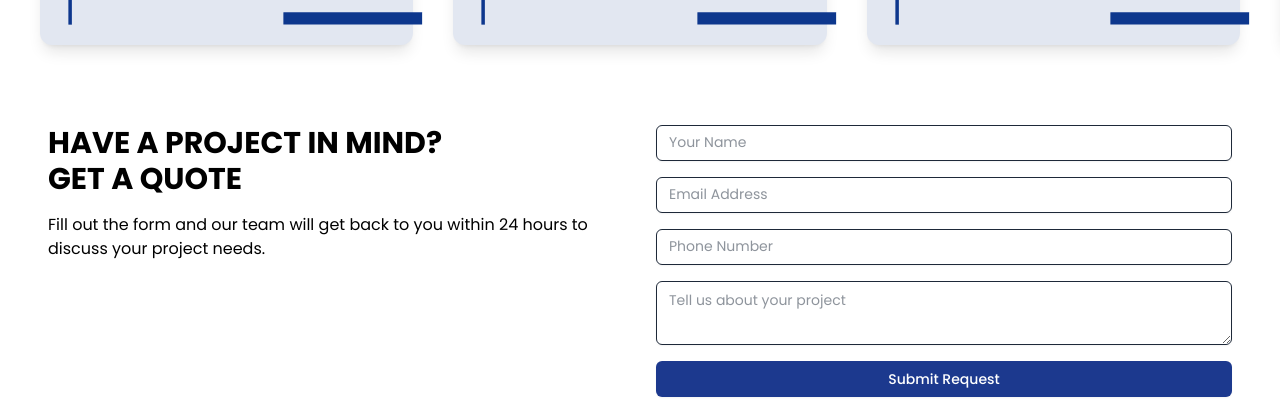
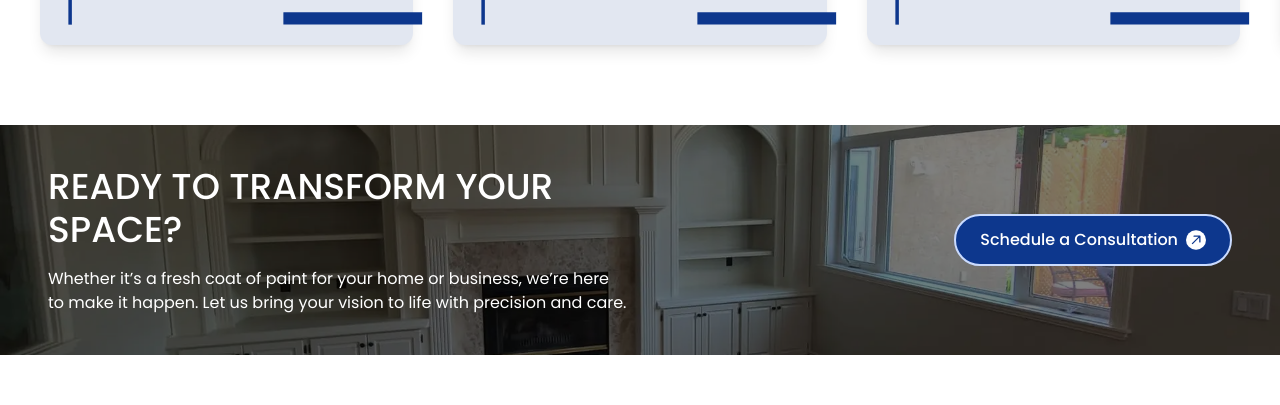
Before and after one commit to ditinus/albarta-painting-react19-website, a Next.js app: page / in a window 1280 px wide. Shown: the part 2240-2645 px from the top of the page. Built offline with nearby package versions, Linux system fonts and the light colour scheme.

Commit message:
Banner Section

```diff
--- a/app/page.tsx
+++ b/app/page.tsx
@@ -15,6 +15,7 @@ import { Textarea } from "@/components/ui/textarea";
 import paintingCompany from "@/public/paintingCompany.png";
 import Footer from "@/components/ui/footer";
 import ReviewsCarousel from "@/components/ReviewsCarousel";
+import HomeBanner from "@/components/HomeBanner";
 export default function Home() {
   return (
     <main className="flex min-h-screen flex-col">
@@ -286,6 +287,7 @@ export default function Home() {
           </div>
         </section>
 <ReviewsCarousel/>
+<HomeBanner/>
         {/* Testimonials Section */}
         {/* <section className="py-12 bg-gray-100">
         <div className="container mx-auto px-4">
--- /dev/null
+++ b/components/HomeBanner.tsx
@@ -0,0 +1,44 @@
+"use client";
+import arrow from "../public/arrow.svg";
+import Image from "next/image";
+import "./homebanner.css";
+
+const HomeBanner = () => {
+  return (
+    <div className=" back-img container mx-auto pt-10 pb-10 relative">
+      {/* <div className="banner-overlay absolute top-0 left-0 w-full h-full z-10"></div> */}
+
+      <div className=" grid grid-cols-1 sm:grid-cols-2 gap-6 px-6 sm:px-12 z-20 relative">
+
+        <div className="text-white">
+          <h1 className="text-3xl lg:text-[36px] sm:text-[16px] font-medium mb-4 uppercase">
+            Ready to Transform Your Space?
+          </h1>
+          <p className="text-base lg:text-[16px] sm:text-[12px]">
+            Whether it’s a fresh coat of paint for your home or business, we’re
+            here to make it happen. Let us bring your vision to life with
+            precision and care.
+          </p>
+        </div>
+
+        <div className="flex items-center lg:justify-end justify-start">
+          <a
+            href="#"
+            className="flex items-center bg-[#0D378D] text-white px-6 py-3 rounded-full text-base font-medium border-2 border-[#cadbff]"
+          >
+            <span className="mr-2">Schedule a Consultation</span>
+            <Image
+              className="arrow"
+              src={arrow}
+              alt="arrow"
+              width={20}
+              height={20}
+            />
+          </a>
+        </div>
+      </div>
+    </div>
+  );
+};
+
+export default HomeBanner;
--- /dev/null
+++ b/components/homebanner.css
@@ -0,0 +1,23 @@
+.back-img {
+    margin-top: 5rem;
+      /* position: relative; */
+   /* padding-top: 40px; */
+   /* padding-bottom: 40px; */
+      /* height: 308px; */
+      background: url('../public/banner.png') no-repeat center center/cover;
+
+     /* margin-left: 0.1rem; */
+     /* margin-right:0.1rem; */
+
+    }
+
+    .back-img::before {
+        content: '';
+        position: absolute;
+        top: 0;
+        left: 0;
+        width: 100%;
+        height: 100%;
+        background: rgba(0, 0, 0, 0.5);
+        z-index: 1;
+      }
```
Also changed, not shown: public/arrow.svg (added), public/banner.png (added).
